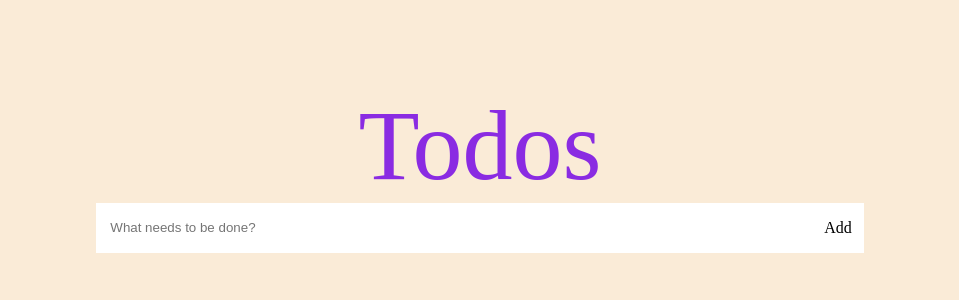
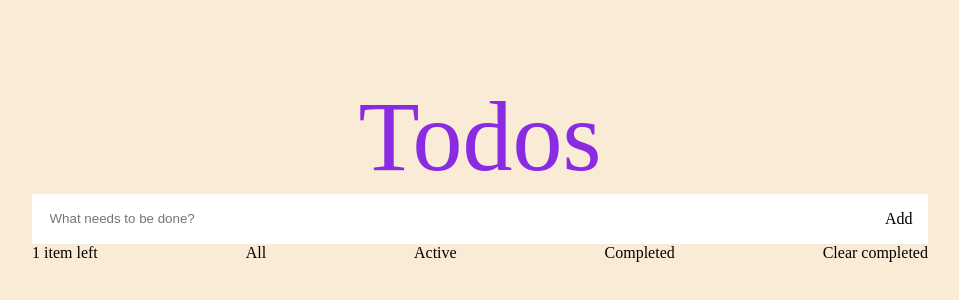
Before and after one commit to esp-phudang/esp-react-Phu.dang, a React app: page / in a window 1280 px wide. Shown: the part 230-530 px from the top of the page, without its empty margins (160-1119 px from the left). Built offline with nearby package versions, Linux system fonts and the light colour scheme.

Commit message:
refactor display checked item

```diff
--- a/src/App.tsx
+++ b/src/App.tsx
@@ -6,9 +6,11 @@ const App = () => {
   const [todoList, setTodoList] = useState([]);
   console.log("reseted");
   const handleAdd = (value, id) => {
-    let subTodoList = [...todoList, { content: value, id: String(id) }];
+    let subTodoList = [
+      ...todoList,
+      { content: value, id: String(id), status: "unchecked" },
+    ];
     setTodoList(subTodoList);
-    console.log("list", todoList);
   };
   const handleDelete = (newTodoList) => {
     setTodoList(newTodoList);
@@ -23,12 +25,16 @@ const App = () => {
     }
     setTodoList(todoList);
   };
+  const handleUpdateChecked = (updateChecked) => {
+    setTodoList(updateChecked);
+  };
   return (
     <div className="body">
       <div className="todos">
         <div className="todos-title">Todos</div>
         <Input handleAdd={handleAdd} />
         <TodoList
+          handleUpdateChecked={handleUpdateChecked}
           todoList={todoList}
           handleUpdateEdit={handleUpdateEdit}
           handleDelete={handleDelete}
--- /dev/null
+++ b/src/Menu Bar/index.tsx
@@ -0,0 +1,14 @@
+import React from "react";
+
+const MenuBar = ({ handleShowChecked, handleShowUnChecked, handleShowAll }) => {
+  return (
+    <div className="menu-bar">
+      <div>1 item left</div>
+      <div onClick={handleShowAll}>All</div>
+      <div onClick={handleShowUnChecked}>Active</div>
+      <div onClick={handleShowChecked}>Completed</div>
+      <div>Clear completed</div>
+    </div>
+  );
+};
+export default MenuBar;
--- a/src/TodoList/index.tsx
+++ b/src/TodoList/index.tsx
@@ -1,37 +1,34 @@
-import React, { useState } from "react";
+import React, { useState, useEffect } from "react";
+import MenuBar from "../Menu Bar";
 
-export default function TodoList({ todoList, handleDelete, handleUpdateEdit }) {
-  const [checkList, setCheckList] = useState([]);
+export default function TodoList({
+  todoList,
+  handleDelete,
+  handleUpdateEdit,
+  handleUpdateChecked,
+}) {
   const [editContent, setEditContent] = useState();
   const [editId, setEditId] = useState();
+  const [filterState, setFilterState] = useState();
+  useEffect(() => {
+    console.log("todoList", todoList);
+  }, [todoList]);
   //add item id to check List
   const onCheck = (e) => {
-    let subCheckList = [];
-    //check whether that id is in checklist or not
-    //if yes, remove id from checklist
-    if (checkList.map((item) => item.id).includes(e.target.id)) {
-      setCheckList(checkList.filter((item) => item.id !== e.target.id));
-      document.getElementById(`No ${e.target.id}`).classList.remove("checked");
-      console.log("checkList", checkList);
+    const checkedId = e.target.id;
+    const checkedIndex = todoList.map((item) => item.id).indexOf(checkedId);
+    // I used subTodoList = todoList but it is shallow copy so todoList's items
+    //will change value right after revalue item of subTodoList
+    //=> not trigger rerender
+    // using deep copy instead with JSON parse, stringify
+    const subTodoList = JSON.parse(JSON.stringify(todoList));
+    if (subTodoList[checkedIndex].status === "unchecked") {
+      subTodoList[checkedIndex].status = "checked";
+    } else if (subTodoList[checkedIndex].status === "checked") {
+      subTodoList[checkedIndex].status = "unchecked";
     }
-    //if no, add id to check list
-    else {
-      const checkItemContent = document.getElementById(`No ${e.target.id}`)[
-        "value"
-      ];
-      subCheckList = [
-        ...checkList,
-        { content: checkItemContent, id: e.target.id },
-      ];
-      setCheckList(subCheckList);
-      console.log("checkList", checkList);
-    }
+    handleUpdateChecked(subTodoList);
   };
-
-  //for each item on checkList, add class Check to change css
-  checkList.forEach((item) => {
-    document.getElementById(`No ${item.id}`)?.classList.add("checked");
-  });
 
   const onDelete = (deleteItem) => {
     //get the index of deleted item
@@ -60,8 +57,18 @@ export default function TodoList({ todoList, handleDelete, handleUpdateEdit }) {
   const onCancelEdit = () => {
     setEditId(null);
   };
+  const handleShowChecked = () => {
+    setFilterState("check");
+  };
+  const handleShowUnChecked = () => {
+    setFilterState("uncheck");
+  };
+  const handleShowAll = () => {
+    setFilterState("all");
+  };
+
   return (
-    <>
+    <div style={{ width: "100%" }}>
       {todoList.map((item) => {
         return (
           <div className="todos-item" key={item.id}>
@@ -83,6 +90,7 @@ export default function TodoList({ todoList, handleDelete, handleUpdateEdit }) {
               />
             </svg>
             <input
+              className={item.status === "checked" ? "checked" : null}
               id={`No ${item.id}`}
               onChange={(e) => {
                 //set temporary edit content
@@ -126,6 +134,11 @@ export default function TodoList({ todoList, handleDelete, handleUpdateEdit }) {
           </div>
         );
       })}
-    </>
+      <MenuBar
+        handleShowChecked={handleShowChecked}
+        handleShowUnChecked={handleShowUnChecked}
+        handleShowAll={handleShowAll}
+      />
+    </div>
   );
 }
--- /dev/null
+++ b/src/styles/MenuBar.scss
@@ -0,0 +1,5 @@
+.menu-bar {
+  display: flex;
+  justify-content: space-between;
+  width:100%
+}
--- /dev/null
+++ b/src/styles/TodoList.scss
@@ -0,0 +1,51 @@
+.body {
+    background-color: antiquewhite;
+    width: 100vw;
+    height: 100vh;
+    margin: -8px;
+    display: flex;
+    align-items: center;
+    justify-content: center;
+    .checked {
+      color: red;
+    }
+    .todos {
+      width: 70%;
+      display: flex;
+      flex-direction: column;
+      align-items: center;
+      justify-content: center;
+      height: 500px;
+      &-title {
+        color: blueviolet;
+        font-size: 100px;
+        width: 50%;
+        display: flex;
+        align-items: center;
+        justify-content: center;
+      }
+      &-add-new {
+        height: 50px;
+        width: 100%;
+        display: flex;
+        justify-content: space-around;
+        align-items: center;
+        background-color: white;
+        .add-new {
+          width: 90%;
+          border: none;
+          &:focus {
+            outline: none;
+          }
+        }
+      }
+      &-item {
+        background-color: white;
+        width: 100%;
+        height: 50px;
+        display: flex;
+        align-items: center;
+        justify-content: space-around;
+      }
+    }
+  }
--- a/src/styles/main.scss
+++ b/src/styles/main.scss
@@ -1,51 +1,2 @@
-.body {
-  background-color: antiquewhite;
-  width: 100vw;
-  height: 100vh;
-  margin: -8px;
-  display: flex;
-  align-items: center;
-  justify-content: center;
-  .checked {
-    color: red;
-  }
-  .todos {
-    width: 100%;
-    display: flex;
-    flex-direction: column;
-    align-items: center;
-    justify-content: center;
-    height: 500px;
-    &-title {
-      color: blueviolet;
-      font-size: 100px;
-      width: 50%;
-      display: flex;
-      align-items: center;
-      justify-content: center;
-    }
-    &-add-new {
-      height: 50px;
-      width: 60vw;
-      display: flex;
-      justify-content: space-around;
-      align-items: center;
-      background-color: white;
-      .add-new {
-        width: 90%;
-        border: none;
-        &:focus {
-          outline: none;
-        }
-      }
-    }
-    &-item {
-      background-color: white;
-      width: 60vw;
-      height: 50px;
-      display: flex;
-      align-items: center;
-      justify-content: space-around;
-    }
-  }
-}
+@import "./TodoList.scss";
+@import "./MenuBar.scss"
```
Also changed, not shown: 1 other file (tests, documents, lock files or other folders).
